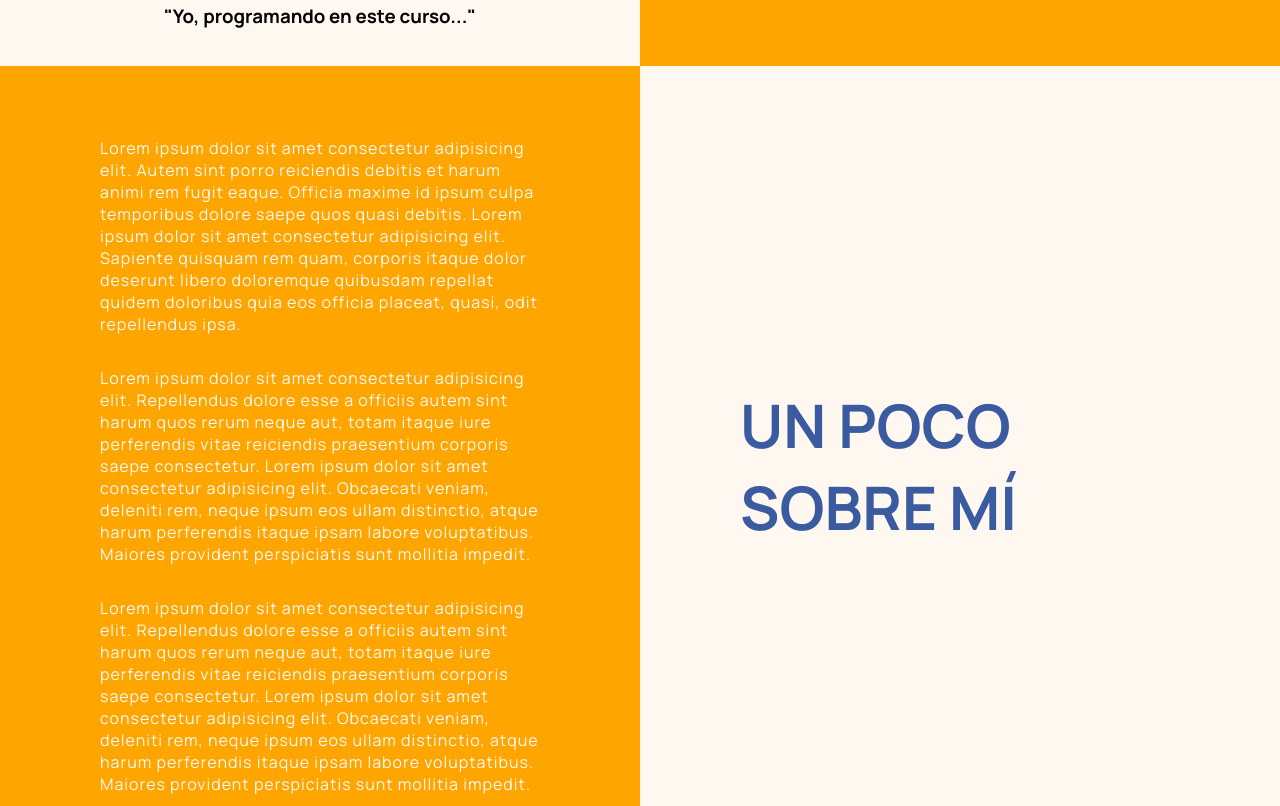
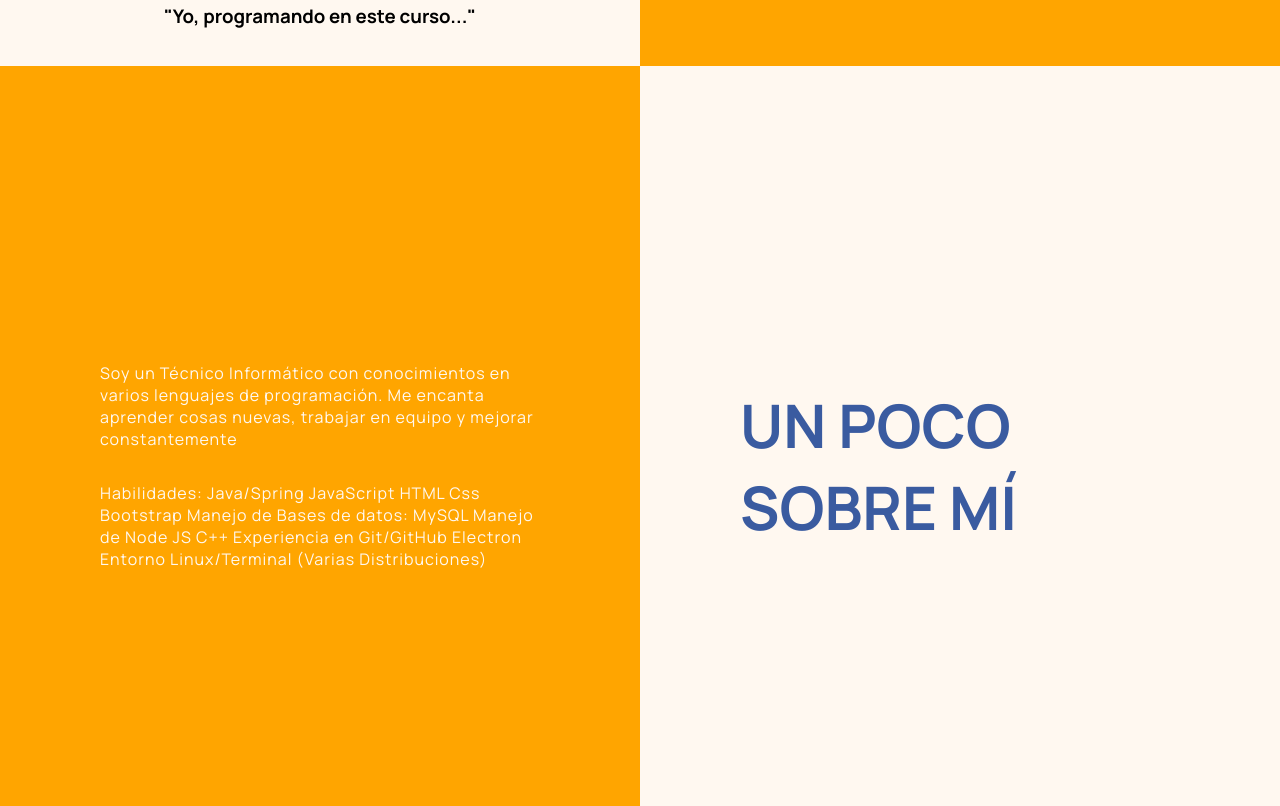
Before and after one commit to nanoo17/portfolio-curso, a plain HTML site: page index.html in a window 1280 px wide. Shown: the part 734-1540 px from the top of the page. Drawn offline with nearby package versions, Linux system fonts and the light colour scheme.

Commit message:
agregando informacion y redes

```diff
--- a/index.html
+++ b/index.html
@@ -42,10 +42,11 @@
       <div class="introduction">
         <h1 class="title">Hola!, <br>Soy Mariano Rodriguez </h1>
         <ul class="socials">
-          <li><a class="socials-icon" href=""><i class="bi bi-github"></i></a></li>
+          <li><a class="socials-icon" href="https://github.com/nanoo17"><i class="bi bi-github"></i></a></li>
           <li><a class="socials-icon" href=""><i class="bi bi-linkedin"></i></a></li>
           <li><a class="socials-icon" href=""><i class="bi bi-twitter"></i></a></li>
-          <li><a class="socials-icon" href=""><i class="bi bi-facebook"></i></a></li>
+          <li><a class="socials-icon" href="https://www.facebook.com/MarianoRodriguezBOCA"><i
+                class="bi bi-facebook"></i></a></li>
           <li><a class="socials-icon" href=""><i class="bi bi-instagram"></i></a></li>
         </ul>
 
@@ -60,25 +61,28 @@
   <section id="about" class="content">
     <aside class="half-section text-section">
       <p>
-        Lorem ipsum dolor sit amet consectetur adipisicing elit. Autem sint porro reiciendis debitis et harum animi rem
-        fugit eaque. Officia maxime id ipsum culpa temporibus dolore saepe quos quasi debitis.
-        Lorem ipsum dolor sit amet consectetur adipisicing elit. Sapiente quisquam rem quam, corporis itaque dolor
-        deserunt libero doloremque quibusdam repellat quidem doloribus quia eos officia placeat, quasi, odit repellendus
-        ipsa.
+        Soy un Técnico Informático con
+        conocimientos en varios lenguajes de
+        programación. Me encanta aprender
+        cosas nuevas, trabajar en equipo y
+        mejorar constantemente
       </p>
+
       <p>
-        Lorem ipsum dolor sit amet consectetur adipisicing elit. Repellendus dolore esse a officiis autem sint harum
-        quos rerum neque aut, totam itaque iure perferendis vitae reiciendis praesentium corporis saepe consectetur.
-        Lorem ipsum dolor sit amet consectetur adipisicing elit. Obcaecati veniam, deleniti rem, neque ipsum eos ullam
-        distinctio, atque harum perferendis itaque ipsam labore voluptatibus. Maiores provident perspiciatis sunt
-        mollitia impedit.
-      </p>
-      <p>
-        Lorem ipsum dolor sit amet consectetur adipisicing elit. Repellendus dolore esse a officiis autem sint harum
-        quos rerum neque aut, totam itaque iure perferendis vitae reiciendis praesentium corporis saepe consectetur.
-        Lorem ipsum dolor sit amet consectetur adipisicing elit. Obcaecati veniam, deleniti rem, neque ipsum eos ullam
-        distinctio, atque harum perferendis itaque ipsam labore voluptatibus. Maiores provident perspiciatis sunt
-        mollitia impedit.
+        Habilidades:
+        Java/Spring
+        JavaScript
+        HTML
+        Css
+        Bootstrap
+        Manejo de Bases de datos: MySQL
+        Manejo de Node JS
+        C++
+        Experiencia en Git/GitHub
+        Electron
+        Entorno Linux/Terminal (Varias
+        Distribuciones)
+
       </p>
     </aside>
     <aside class="half-section title-section">
@@ -156,7 +160,8 @@
     </div>
     <div class="footer-section-container">
       <p>
-        &copy; 2022 - <a class="footer-link" href="https://www.linkedin.com">Nombre y Apellido</a>
+        &copy; 2022 - <a class="footer-link" href="https://www.linkedin.com">Mariano Rodriguez. Todos los derechos
+          reservados</a>
       </p>
     </div>
   </footer>
```
